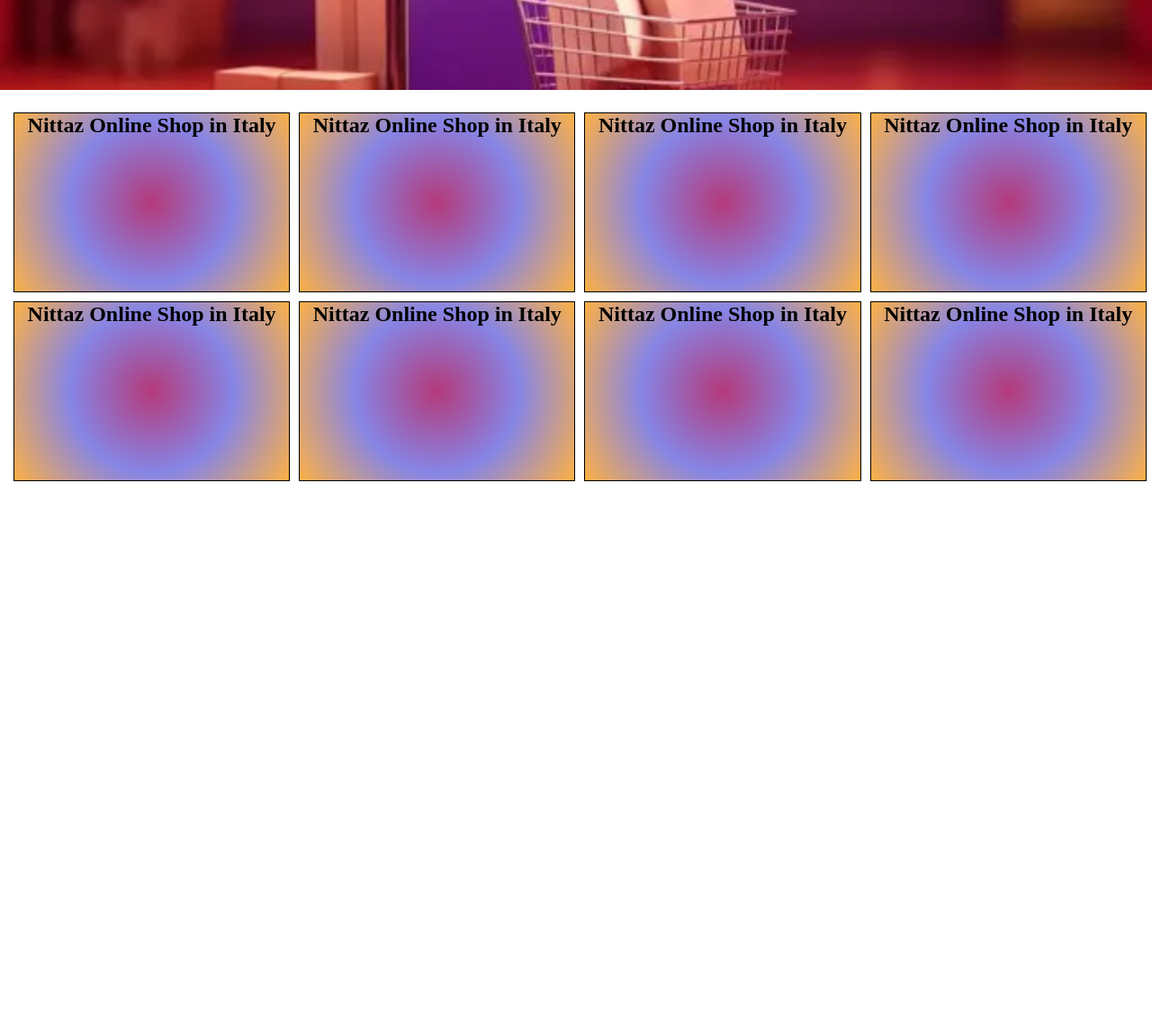
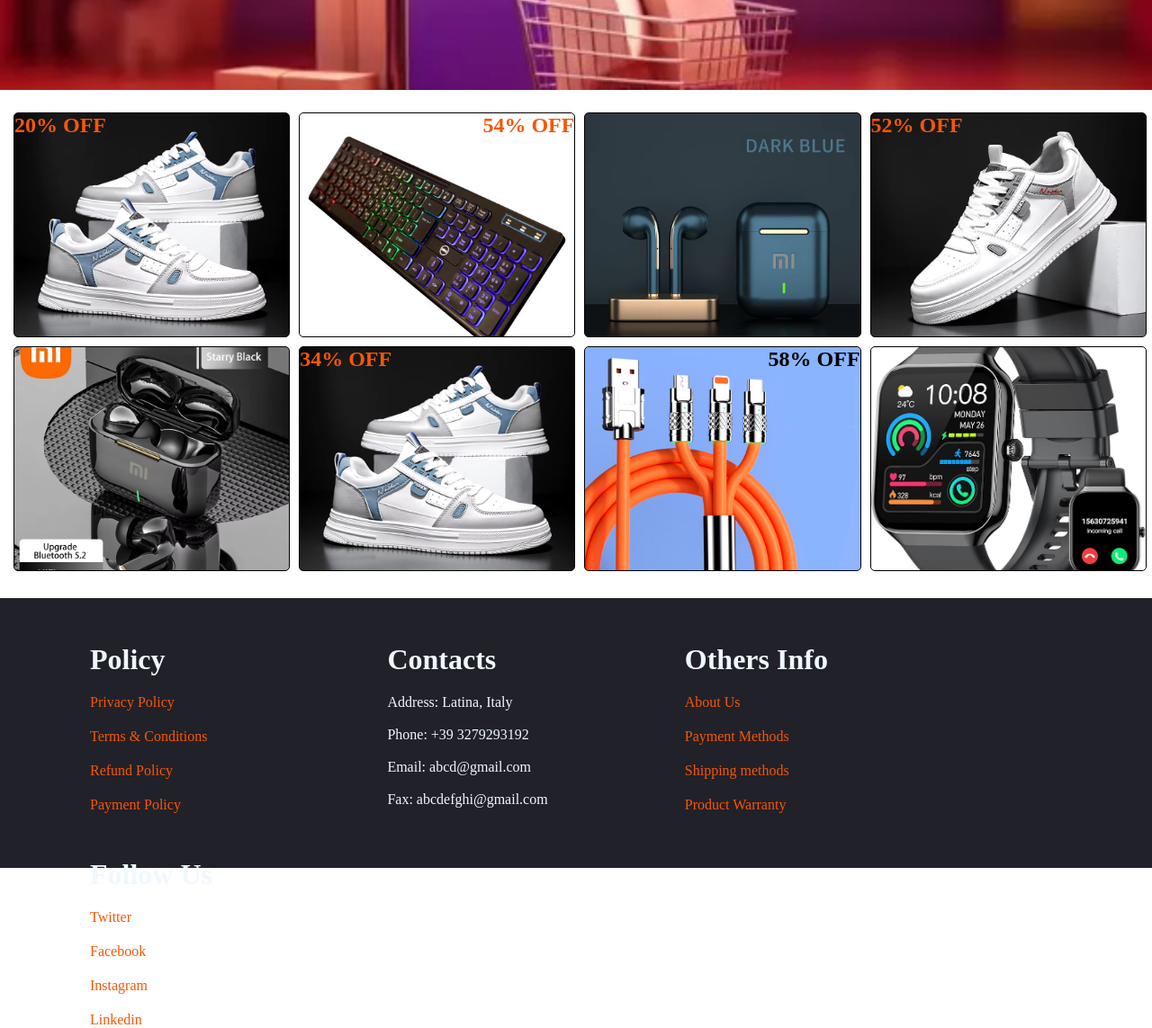
Before and after one commit to salim4246/Batch-16-Class-11, a plain HTML site: page index.html in a window 1280 px wide. Shown: the part 200-1343 px from the top of the page at 90% size. Before the commit the page ends 800 px from the top, so only its background shows below. Drawn offline with Linux system fonts and the light colour scheme.

Commit message:
footer section

```diff
--- a/index.html
+++ b/index.html
@@ -14,38 +14,76 @@
 
 <section class="project">
     <div class="project-it">
-        <h1>Nittaz Online Shop in Italy</h1>
+        <h1>20% OFF</h1>
     </div>
 
-    <div class="project-it">
-        <h1>Nittaz Online Shop in Italy</h1>
+    <div class="project-it2">
+        <h1>54% OFF</h1>
     </div>
 
-    <div class="project-it">
-        <h1>Nittaz Online Shop in Italy</h1>
+    <div class="project-it3">
+        <h1></h1>
     </div>
 
-    <div class="project-it">
-        <h1>Nittaz Online Shop in Italy</h1>
+    <div class="project-it4">
+        <h1>52% OFF</h1>
     </div>
 
-    <div class="project-it">
-        <h1>Nittaz Online Shop in Italy</h1>
+    <div class="project-it5">
+        <h1></h1>
     </div>
 
-    <div class="project-it">
-        <h1>Nittaz Online Shop in Italy</h1>
+    <div class="project-it6">
+        <h1>34% OFF</h1>
     </div>
 
-    <div class="project-it">
-        <h1>Nittaz Online Shop in Italy</h1>
+    <div class="project-it7">
+        <h1>58% OFF</h1>
     </div>
 
-    <div class="project-it">
-        <h1>Nittaz Online Shop in Italy</h1>
+    <div class="project-it8">
+        <h1></h1>
     </div>
 
 </section>
 
+<footer class="footer">
+
+    <div class="footer-iteam">
+        <h1 class="hhtag">Policy</h1>
+        <a href="#" class="link">Privacy Policy</a>
+        <a href="#" class="link">Terms & Conditions</a>
+        <a href="#" class="link">Refund Policy</a>
+        <a href="#" class="link">Payment Policy</a>
+    </div>
+
+    <div class="footer-iteam">
+        <h1 class="hhtag">Contacts</h1>
+        <div class="pptag">
+            <p>Address: Latina, Italy</p><br>
+        <p>Phone: +39 3279293192</p><br>
+        <p>Email: abcd@gmail.com</p><br>
+        <p>Fax: abcdefghi@gmail.com</p>
+        </div>
+    </div>
+
+    <div class="footer-iteam">
+        <h1 class="hhtag">Others Info</h1>
+        <a href="#" class="link">About Us</a>
+        <a href="#" class="link">Payment Methods</a>
+        <a href="#" class="link">Shipping methods</a>
+        <a href="#" class="link">Product Warranty</a>
+    </div>
+
+    <div class="footer-iteam">
+        <h1 class="hhtag">Follow Us</h1>
+        <a href="https://www.facebook.com" class="link">Twitter</a>
+        <a href="https://www.facebook.com" class="link">Facebook</a>
+        <a href="https://www.facebook.com" class="link">Instagram</a>
+        <a href="https://www.facebook.com" class="link">Linkedin</a>
+    </div>
+
+</footer>
+
 </body>
 </html>
--- a/style.css
+++ b/style.css
@@ -1,6 +1,6 @@
 * {
-    margin: 0%;
-    padding: 0%;
+    margin: 0;
+    padding: 0;
     box-sizing: border-box;
 }
 
@@ -24,12 +24,157 @@
 
 .project-it{
     float: left;
-    background: radial-gradient(circle, rgba(180,58,122,1) 0%, rgba(15,12,204,0.5019257703081232) 50%, rgba(252,176,69,1) 100%);
+    background-image: url(images/pic1.avif);
+    background-size: cover;
+    background-position: center;
+    background-repeat: no-repeat;
     width: 24%;
-    height: 200px;
+    height: 250px;
+    border: 1px solid black;
+    margin-right: 10px;
+    margin-bottom: 10px;
+    color: rgb(2, 3, 1);
+    /* text-align: center; */
+    color: #F85606;
+    border-radius: 5px;
+}
+
+.project-it2{
+    float: left;
+    background-image: url(images/Keyboard.jpg);
+    background-size: cover;
+    background-position: center;
+    background-repeat: no-repeat;
+    width: 24%;
+    height: 250px;
+    border: 1px solid black;
+    margin-right: 10px;
+    margin-bottom: 10px;
+    /* text-align: center; */
+    color: #F85606;
+    text-align: right;
+    border-radius: 5px;
+
+}
+
+.project-it3{
+    float: left;
+    background-image: url(images/pic3.avif);
+    background-size: cover;
+    background-position: center;
+    background-repeat: no-repeat;
+    width: 24%;
+    height: 250px;
+    border: 1px solid black;
+    margin-right: 10px;
+    margin-bottom: 10px;
+    border-radius: 5px;
+}
+
+.project-it4{
+    float: left;
+    background-image: url(images/pic2.avif);
+    background-size: cover;
+    background-position: center;
+    background-repeat: no-repeat;
+    width: 24%;
+    height: 250px;
+    border: 1px solid black;
+    margin-right: 10px;
+    margin-bottom: 10px;
+    color: #F85606;
+    text-align: left;
+    border-radius: 5px;
+}
+
+.project-it5{
+    float: left;
+    background-image: url(images/pic5.avif);
+    background-size: cover;
+    background-position: center;
+    background-repeat: no-repeat;
+    width: 24%;
+    height: 250px;
     border: 1px solid black;
     margin-right: 10px;
     margin-bottom: 10px;
     color: rgb(2, 3, 1);
     text-align: center;
+    border-radius: 5px;
 }
+
+.project-it6{
+    float: left;
+    background-image: url(images/pic1.avif);
+    background-size: cover;
+    background-position: center;
+    background-repeat: no-repeat;
+    width: 24%;
+    height: 250px;
+    border: 1px solid black;
+    margin-right: 10px;
+    margin-bottom: 10px;
+    color: #F85606;
+    text-align: left;
+    border-radius: 5px;
+}
+
+.project-it7{
+    float: left;
+    background-image: url(images/Type\ C.jpg);
+    background-size: cover;
+    background-position: center;
+    background-repeat: no-repeat;
+    width: 24%;
+    height: 250px;
+    border: 1px solid black;
+    margin-right: 10px;
+    margin-bottom: 10px;
+    color: #030201;
+    text-align: right;
+    border-radius: 5px;
+}
+
+.project-it8{
+    float: left;
+    background-image: url(images/pic6.jpg);
+    background-size: cover;
+    background-position: center;
+    background-repeat: no-repeat;
+    width: 24%;
+    height: 250px;
+    border: 1px solid black;
+    margin-right: 10px;
+    margin-bottom: 10px;
+    border-radius: 5px;
+}
+
+.footer{
+    background-color: #212129;
+    height: 300px;
+    color: aliceblue;
+    margin-top: 20px;
+}
+
+.footer-iteam{
+    margin-top: 10px;
+    padding-top: 40px;
+    float: left;
+    width: 18%;
+    margin-left: 100px;
+}
+
+.link{
+    display: block;
+    text-decoration: none;
+    color: #F85606;
+    margin-top: 20px;
+}
+
+.hhtag{
+
+}
+
+.pptag{
+    margin-top: 20px;
+}
```
Also changed, not shown: images/Keyboard.jpg (added), images/Type C.jpg (added), images/pic1.avif (added), images/pic2.avif (added), images/pic3.avif (added), images/pic4.avif (added), images/pic5.avif (added), images/pic6.jpg (added).
